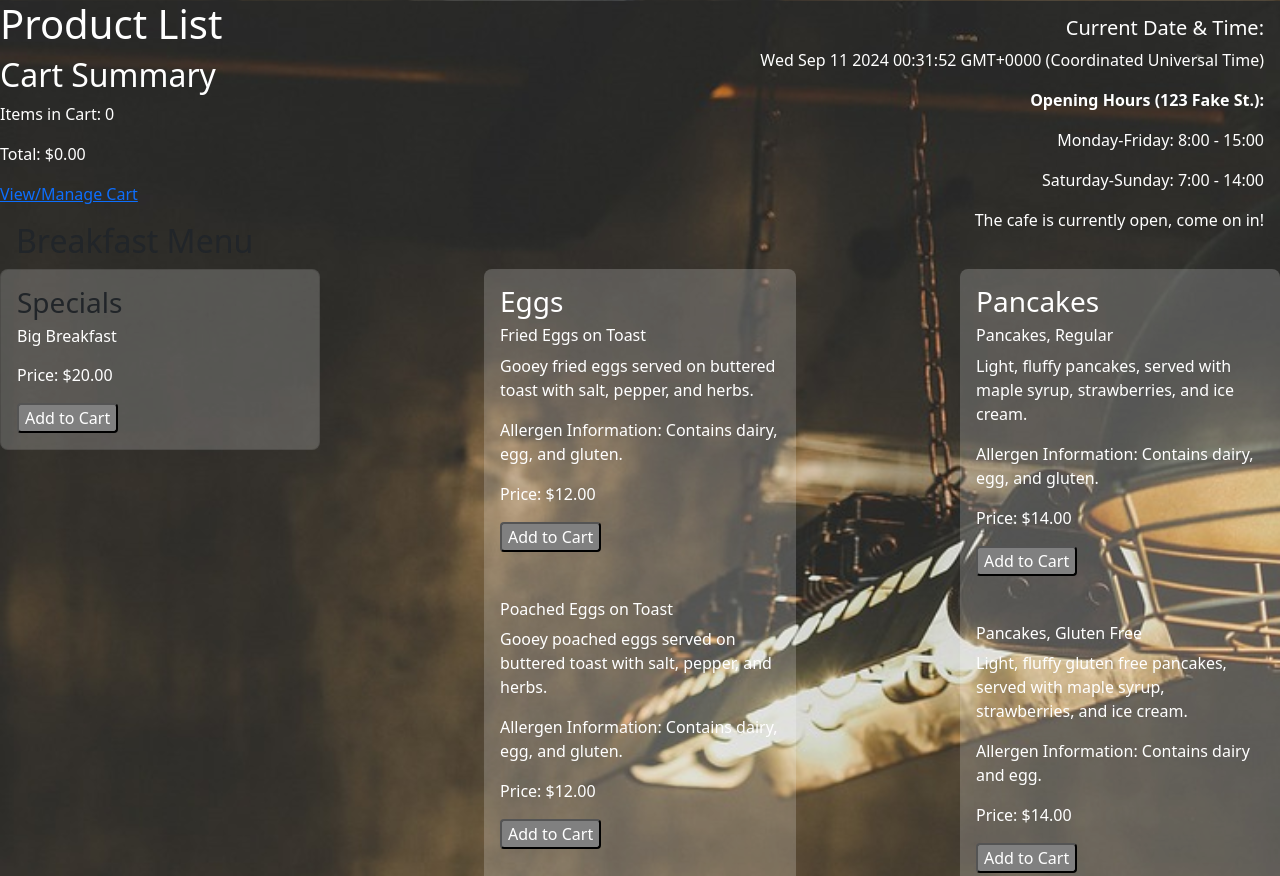
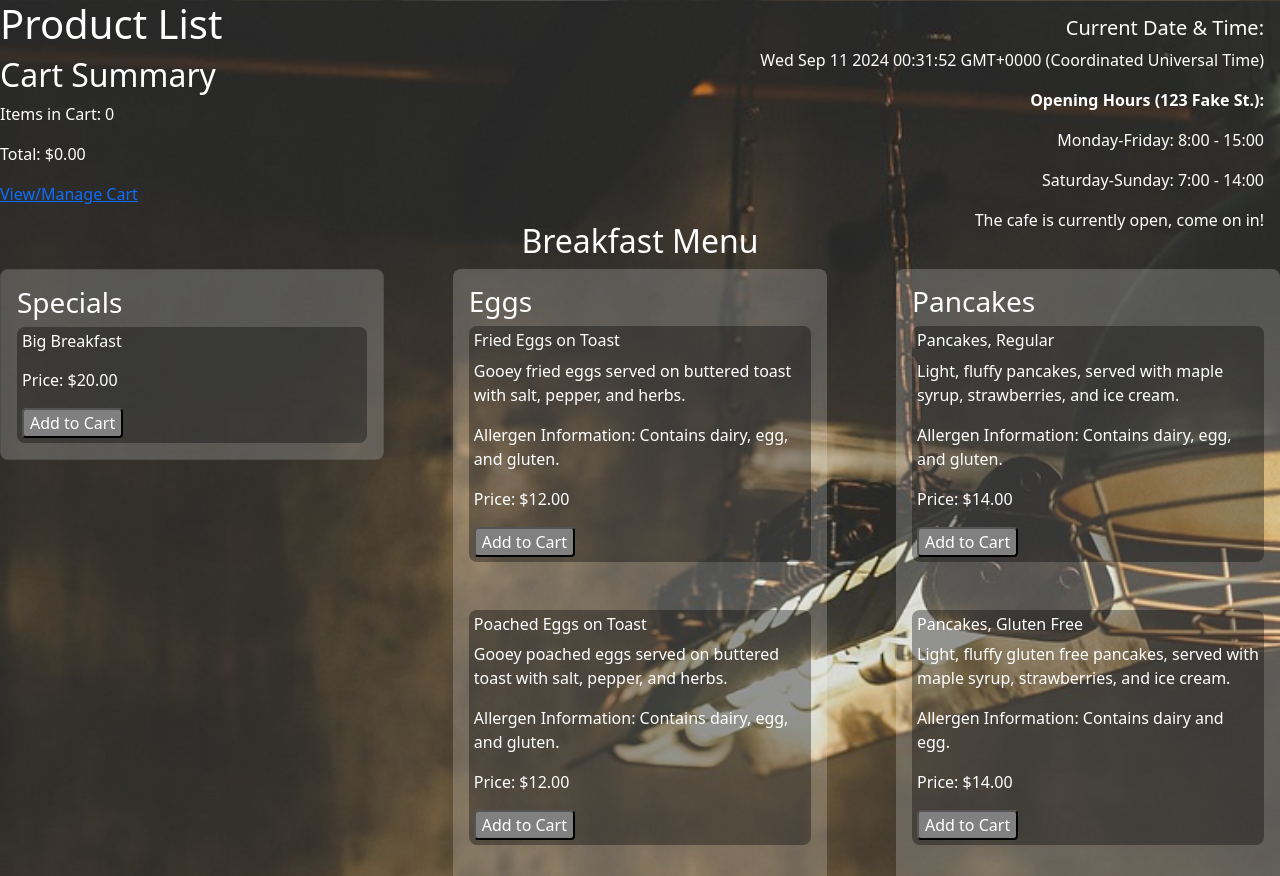
Before and after one commit to jwaters7/ExternalSolutionCafe, a plain HTML site: page index.html in a window 1280 px wide. Shown: the top 876 px of the page. Drawn offline with nearby package versions, Linux system fonts and the light colour scheme.

Commit message:
Layout of main page
The main page now looks much better, with boxes seperating all menu items, with the menu items being split into categories

```diff
--- a/style.css
+++ b/style.css
@@ -28,12 +28,31 @@
 	color: white;
 }
 
+#breakfastspecialslabel {
+	color: white;
+}
+
+#breakfastlabel {
+	color: white;
+	text-align: center;
+}
+
+#drinkslabel {
+	color: white;
+	text-align: center;
+}
+
+#lunchlabel {
+	color: white;
+	text-align: center;
+}
+
 .card {
 	position: absolute;
 	border-radius: 8px;
 	left: 0px;
 	background: rgba(255, 255, 255, 0.2);
-	width: 25%;
+	width: 30%;
 }
 
 .card_right {
@@ -41,14 +60,20 @@
 	border-radius: 8px;
 	right: 0px;
 	background: rgba(255, 255, 255, 0.2);
-	width: 25%;
+	width: 30%;
 }
 
 .card_middle {
 	margin: auto;
 	border-radius: 8px;
 	background: rgba(255, 255, 255, 0.2);
-	width: 25%;
+	width: 30%;
+}
+
+.productcard {
+	padding: 5px;
+	border-radius: 8px;
+	background: rgba(0, 0, 0, 0.35);
 }
 
 .add-to-cart {
```
